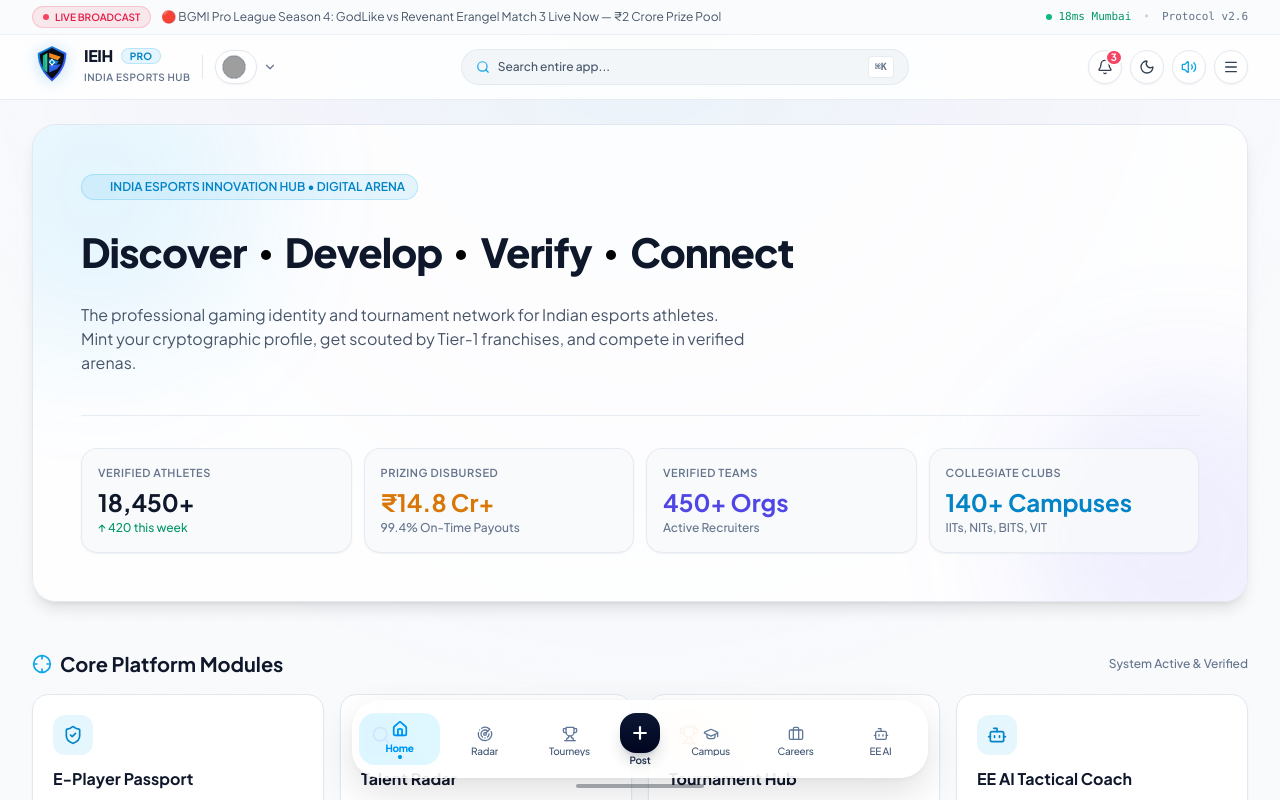
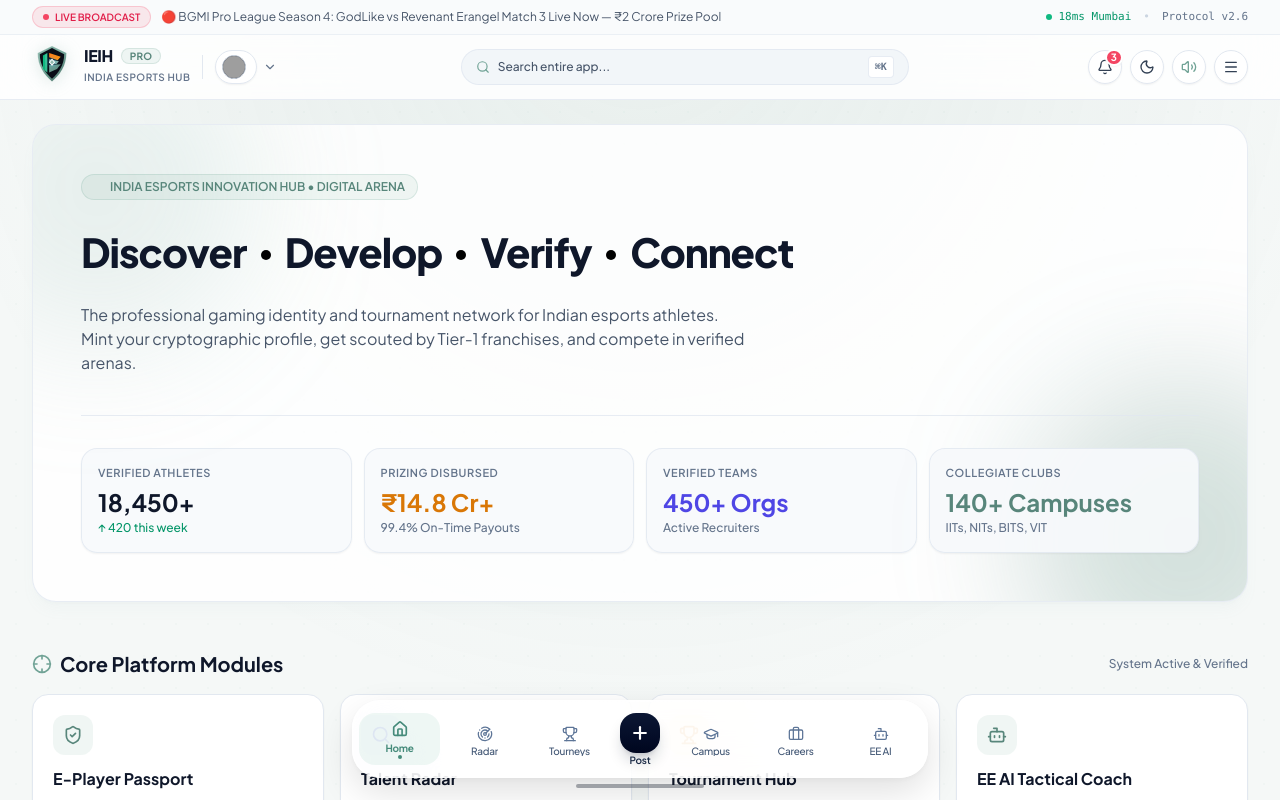
Before and after one commit to 1999rkgupta/ieih-app, a React (Vite) app in the folder frontend/: page / in a window 1280 px wide. Shown: the top 800 px of the page. Built offline with nearby package versions, Linux system fonts and the light colour scheme; grey boxes are pictures that could not be loaded.

Commit message:
interface colour

```diff
--- a/frontend/src/App.tsx
+++ b/frontend/src/App.tsx
@@ -111,9 +111,9 @@
   };
 
   return (
-    <div className="min-h-screen bg-slate-50 dark:bg-[#090c13] text-slate-900 dark:text-slate-100 flex flex-col font-sans transition-colors duration-200 selection:bg-sky-500 selection:text-white">
+    <div className="min-h-screen bg-[#f5f8f7] dark:bg-[#090e0d] text-slate-900 dark:text-slate-100 flex flex-col font-sans transition-colors duration-200 selection:bg-[#91baaf] selection:text-slate-950">
       {/* Subtle Dot Mesh & Ambient Radial Glow */}
-      <div className="fixed inset-0 bg-grid-pattern opacity-40 dark:opacity-15 pointer-events-none z-0"></div>
+      <div className="fixed inset-0 bg-grid-pattern opacity-40 dark:opacity-20 pointer-events-none z-0"></div>
       <div className="fixed inset-0 bg-radial-glow pointer-events-none z-0"></div>
 
       {/* Top Navbar */}
--- a/frontend/src/components/common/IEIHLogo.tsx
+++ b/frontend/src/components/common/IEIHLogo.tsx
@@ -37,14 +37,14 @@
           viewBox="0 0 64 64"
           fill="none"
           xmlns="http://www.w3.org/2000/svg"
-          className="w-full h-full drop-shadow-[0_2px_8px_rgba(2,132,199,0.25)] dark:drop-shadow-[0_4px_16px_rgba(56,189,248,0.35)]"
+          className="w-full h-full drop-shadow-[0_2px_8px_rgba(145,186,175,0.3)] dark:drop-shadow-[0_4px_16px_rgba(145,186,175,0.4)]"
         >
           <defs>
             {/* Outer Shield Gradient */}
             <linearGradient id="ieih-shield-grad" x1="8" y1="4" x2="56" y2="60" gradientUnits="userSpaceOnUse">
-              <stop offset="0%" stopColor="#0284c7" />
-              <stop offset="50%" stopColor="#2563eb" />
-              <stop offset="100%" stopColor="#4f46e5" />
+              <stop offset="0%" stopColor="#91baaf" />
+              <stop offset="50%" stopColor="#71a396" />
+              <stop offset="100%" stopColor="#466b62" />
             </linearGradient>
 
             {/* Saffron Top Chevron Gradient */}
@@ -55,9 +55,9 @@
 
             {/* Azure / Cyan Core Gradient */}
             <linearGradient id="ieih-azure-grad" x1="16" y1="16" x2="48" y2="48" gradientUnits="userSpaceOnUse">
-              <stop offset="0%" stopColor="#38bdf8" />
-              <stop offset="50%" stopColor="#0284c7" />
-              <stop offset="100%" stopColor="#1d4ed8" />
+              <stop offset="0%" stopColor="#b4d5cc" />
+              <stop offset="50%" stopColor="#91baaf" />
+              <stop offset="100%" stopColor="#58867b" />
             </linearGradient>
 
             {/* Emerald Base Anchor Gradient */}
@@ -135,7 +135,7 @@
           />
           <polygon
             points="32,25.5 35,29 32,32.5 29,29"
-            fill="#0284c7"
+            fill="#91baaf"
           />
         </svg>
       </div>
--- a/frontend/src/components/home/HeroCommandCenter.tsx
+++ b/frontend/src/components/home/HeroCommandCenter.tsx
@@ -28,10 +28,10 @@
   return (
     <div className="space-y-12 animate-fadeIn">
       {/* Sleek Minimal Glass Hero Section */}
-      <div className="relative rounded-3xl bg-white/80 dark:bg-[#101622]/80 backdrop-blur-2xl border border-slate-200 dark:border-white/10 p-6 sm:p-12 overflow-hidden shadow-lg">
+      <div className="relative rounded-3xl bg-white/85 dark:bg-[#0e1614]/85 backdrop-blur-2xl border border-slate-200/80 dark:border-[#91baaf]/20 p-6 sm:p-12 overflow-hidden shadow-lg shadow-[#91baaf]/5 dark:shadow-[#91baaf]/10">
         {/* Subtle Ambient Radial Glows */}
-        <div className="absolute -top-24 -left-24 w-80 h-80 bg-sky-500/10 rounded-full blur-3xl pointer-events-none"></div>
-        <div className="absolute -bottom-24 -right-24 w-80 h-80 bg-indigo-500/10 rounded-full blur-3xl pointer-events-none"></div>
+        <div className="absolute -top-24 -left-24 w-80 h-80 bg-[#91baaf]/20 dark:bg-[#91baaf]/25 rounded-full blur-3xl pointer-events-none"></div>
+        <div className="absolute -bottom-24 -right-24 w-80 h-80 bg-[#58867b]/25 dark:bg-[#58867b]/30 rounded-full blur-3xl pointer-events-none"></div>
 
         <div className="relative z-10 max-w-5xl space-y-6">
           {/* Tagline Badge */}
--- a/frontend/src/index.css
+++ b/frontend/src/index.css
@@ -4,55 +4,55 @@
 
 @layer base {
   :root {
-    --hud-bg: #f8fafc;
-    --hud-surface: rgba(255, 255, 255, 0.85);
+    --hud-bg: #f5f8f7;
+    --hud-surface: rgba(255, 255, 255, 0.88);
     --hud-card: #ffffff;
-    --hud-panel: #f1f5f9;
-    --hud-border: #e2e8f0;
-    --hud-border-glow: rgba(2, 132, 199, 0.2);
-    --hud-text: #0f172a;
-    --hud-muted: #475569;
-    --hud-dim: #64748b;
+    --hud-panel: #edf4f1;
+    --hud-border: #dbe7e3;
+    --hud-border-glow: rgba(145, 186, 175, 0.35);
+    --hud-text: #0e1715;
+    --hud-muted: #435b54;
+    --hud-dim: #627e77;
 
-    --cyber-cyan: #0284c7;
-    --cyber-blue: #2563eb;
-    --cyber-purple: #7c3aed;
-    --cyber-violet: #9333ea;
+    --cyber-cyan: #91baaf;
+    --cyber-blue: #71a396;
+    --cyber-purple: #58867b;
+    --cyber-violet: #466b62;
     --cyber-pink: #e11d48;
     --cyber-red: #dc2626;
     --cyber-gold: #d97706;
-    --cyber-emerald: #059669;
+    --cyber-emerald: #71a396;
 
     --shadow-glass-sm: 0 1px 3px rgba(0, 0, 0, 0.05), 0 1px 2px rgba(0, 0, 0, 0.04);
-    --shadow-glass-md: 0 4px 20px -2px rgba(0, 0, 0, 0.07), 0 2px 6px rgba(0, 0, 0, 0.04);
-    --shadow-glass-lg: 0 12px 35px -4px rgba(0, 0, 0, 0.1), 0 4px 12px rgba(0, 0, 0, 0.05);
-    --grid-dot-color: rgba(15, 23, 42, 0.05);
+    --shadow-glass-md: 0 4px 20px -2px rgba(145, 186, 175, 0.15), 0 2px 6px rgba(0, 0, 0, 0.04);
+    --shadow-glass-lg: 0 12px 35px -4px rgba(145, 186, 175, 0.2), 0 4px 12px rgba(0, 0, 0, 0.05);
+    --grid-dot-color: rgba(145, 186, 175, 0.12);
   }
 
   .dark {
-    --hud-bg: #090c13;
-    --hud-surface: rgba(16, 22, 34, 0.82);
-    --hud-card: #131926;
-    --hud-panel: #1a2234;
-    --hud-border: rgba(255, 255, 255, 0.09);
-    --hud-border-glow: rgba(56, 189, 248, 0.35);
-    --hud-text: #f8fafc;
-    --hud-muted: #94a3b8;
-    --hud-dim: #64748b;
+    --hud-bg: #090e0d;
+    --hud-surface: rgba(14, 23, 21, 0.85);
+    --hud-card: #101c19;
+    --hud-panel: #162622;
+    --hud-border: rgba(145, 186, 175, 0.16);
+    --hud-border-glow: rgba(145, 186, 175, 0.45);
+    --hud-text: #f4f8f7;
+    --hud-muted: #9bb7af;
+    --hud-dim: #6f8d85;
 
-    --cyber-cyan: #38bdf8;
-    --cyber-blue: #60a5fa;
-    --cyber-purple: #a78bfa;
-    --cyber-violet: #c084fc;
+    --cyber-cyan: #91baaf;
+    --cyber-blue: #a8cdc3;
+    --cyber-purple: #71a396;
+    --cyber-violet: #58867b;
     --cyber-pink: #fb7185;
     --cyber-red: #f87171;
     --cyber-gold: #fbbf24;
-    --cyber-emerald: #34d399;
+    --cyber-emerald: #91baaf;
 
     --shadow-glass-sm: 0 2px 8px rgba(0, 0, 0, 0.3);
     --shadow-glass-md: 0 8px 24px -2px rgba(0, 0, 0, 0.45);
     --shadow-glass-lg: 0 20px 50px -4px rgba(0, 0, 0, 0.65);
-    --grid-dot-color: rgba(255, 255, 255, 0.05);
+    --grid-dot-color: rgba(145, 186, 175, 0.08);
   }
 
   html {
@@ -114,11 +114,11 @@
 .glass-card:hover {
   transform: translateY(-2px);
   box-shadow: var(--shadow-glass-md);
-  border-color: rgba(2, 132, 199, 0.35);
+  border-color: rgba(145, 186, 175, 0.45);
 }
 
 .dark .glass-card:hover {
-  border-color: rgba(56, 189, 248, 0.35);
+  border-color: rgba(145, 186, 175, 0.45);
 }
 
 .glass-pill {
@@ -134,11 +134,11 @@
 }
 
 .bg-radial-glow {
-  background: radial-gradient(circle at 50% 0%, rgba(2, 132, 199, 0.06) 0%, rgba(124, 58, 237, 0.03) 35%, transparent 70%);
+  background: radial-gradient(circle at 50% 0%, rgba(145, 186, 175, 0.12) 0%, rgba(88, 134, 123, 0.05) 35%, transparent 70%);
 }
 
 .dark .bg-radial-glow {
-  background: radial-gradient(circle at 50% 0%, rgba(56, 189, 248, 0.12) 0%, rgba(167, 139, 250, 0.06) 40%, transparent 70%);
+  background: radial-gradient(circle at 50% 0%, rgba(145, 186, 175, 0.22) 0%, rgba(88, 134, 123, 0.08) 40%, transparent 70%);
 }
 
 /* Glow text utilities */
@@ -162,13 +162,13 @@
 }
 
 .radar-fill {
-  fill: rgba(2, 132, 199, 0.18);
+  fill: rgba(145, 186, 175, 0.22);
   stroke: var(--cyber-cyan);
   stroke-width: 2px;
 }
 
 .dark .radar-fill {
-  fill: rgba(56, 189, 248, 0.22);
+  fill: rgba(145, 186, 175, 0.28);
 }
 
 /* Glass card accents */
@@ -180,27 +180,27 @@
 }
 
 .hud-glass-cyan {
-  background: rgba(2, 132, 199, 0.06);
-  border: 1px solid rgba(2, 132, 199, 0.25);
+  background: rgba(145, 186, 175, 0.08);
+  border: 1px solid rgba(145, 186, 175, 0.3);
   backdrop-filter: blur(14px);
   -webkit-backdrop-filter: blur(14px);
 }
 
 .dark .hud-glass-cyan {
-  background: rgba(56, 189, 248, 0.08);
-  border: 1px solid rgba(56, 189, 248, 0.3);
+  background: rgba(145, 186, 175, 0.12);
+  border: 1px solid rgba(145, 186, 175, 0.35);
 }
 
 .hud-glass-purple {
-  background: rgba(124, 58, 237, 0.06);
-  border: 1px solid rgba(124, 58, 237, 0.25);
+  background: rgba(88, 134, 123, 0.08);
+  border: 1px solid rgba(88, 134, 123, 0.3);
   backdrop-filter: blur(14px);
   -webkit-backdrop-filter: blur(14px);
 }
 
 .dark .hud-glass-purple {
-  background: rgba(167, 139, 250, 0.08);
-  border: 1px solid rgba(167, 139, 250, 0.3);
+  background: rgba(145, 186, 175, 0.1);
+  border: 1px solid rgba(145, 186, 175, 0.3);
 }
 
 @keyframes fadeIn {
--- a/frontend/tailwind.config.js
+++ b/frontend/tailwind.config.js
@@ -8,15 +8,41 @@
   theme: {
     extend: {
       colors: {
+        sky: {
+          50: '#f4f8f7',
+          100: '#e5efe9',
+          200: '#cce2d9',
+          300: '#afd2c6',
+          400: '#91baaf', // Primary User Color #91baaf
+          500: '#71a396',
+          600: '#58867b',
+          700: '#466b62',
+          800: '#3a564f',
+          900: '#324843',
+          950: '#1a2a26',
+        },
+        sage: {
+          50: '#f4f8f7',
+          100: '#e5efe9',
+          200: '#cce2d9',
+          300: '#afd2c6',
+          400: '#91baaf',
+          500: '#71a396',
+          600: '#58867b',
+          700: '#466b62',
+          800: '#3a564f',
+          900: '#324843',
+          950: '#1a2a26',
+        },
         cyber: {
-          cyan: 'var(--cyber-cyan)',
-          blue: 'var(--cyber-blue)',
-          purple: 'var(--cyber-purple)',
-          violet: 'var(--cyber-violet)',
-          pink: 'var(--cyber-pink)',
-          red: 'var(--cyber-red)',
-          gold: 'var(--cyber-gold)',
-          emerald: 'var(--cyber-emerald)',
+          cyan: '#91baaf',
+          blue: '#71a396',
+          purple: '#58867b',
+          violet: '#466b62',
+          pink: '#e11d48',
+          red: '#dc2626',
+          gold: '#d97706',
+          emerald: '#71a396',
           lime: '#84CC16',
         },
         hud: {
@@ -40,7 +66,17 @@
           secondary: 'var(--hud-muted)',
         },
         brand: {
-          500: 'var(--cyber-cyan)',
+          50: '#f4f8f7',
+          100: '#e5efe9',
+          200: '#cce2d9',
+          300: '#afd2c6',
+          400: '#91baaf',
+          500: '#71a396',
+          600: '#58867b',
+          700: '#466b62',
+          800: '#3a564f',
+          900: '#324843',
+          950: '#1a2a26',
         }
       },
       fontFamily: {
@@ -53,8 +89,8 @@
         'glass-sm': 'var(--shadow-glass-sm)',
         'glass-md': 'var(--shadow-glass-md)',
         'glass-lg': 'var(--shadow-glass-lg)',
-        'cyan-glow': '0 4px 20px -2px rgba(14, 165, 233, 0.25)',
-        'purple-glow': '0 4px 20px -2px rgba(139, 92, 246, 0.25)',
+        'cyan-glow': '0 4px 20px -2px rgba(145, 186, 175, 0.35)',
+        'purple-glow': '0 4px 20px -2px rgba(88, 134, 123, 0.3)',
         'red-glow': '0 4px 20px -2px rgba(239, 68, 68, 0.25)',
         'gold-glow': '0 4px 20px -2px rgba(245, 158, 11, 0.25)',
         'hud-inner': 'inset 0 1px 0 0 rgba(255, 255, 255, 0.1)',
```
